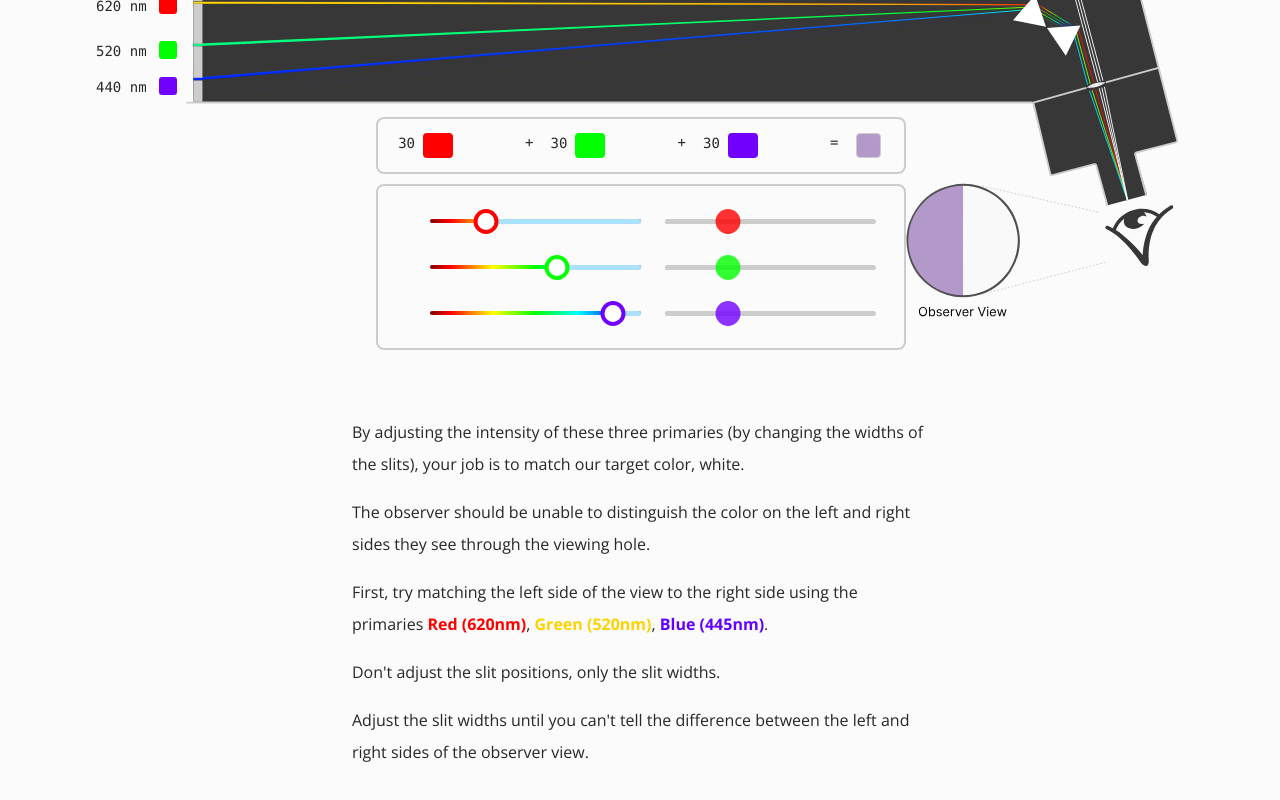
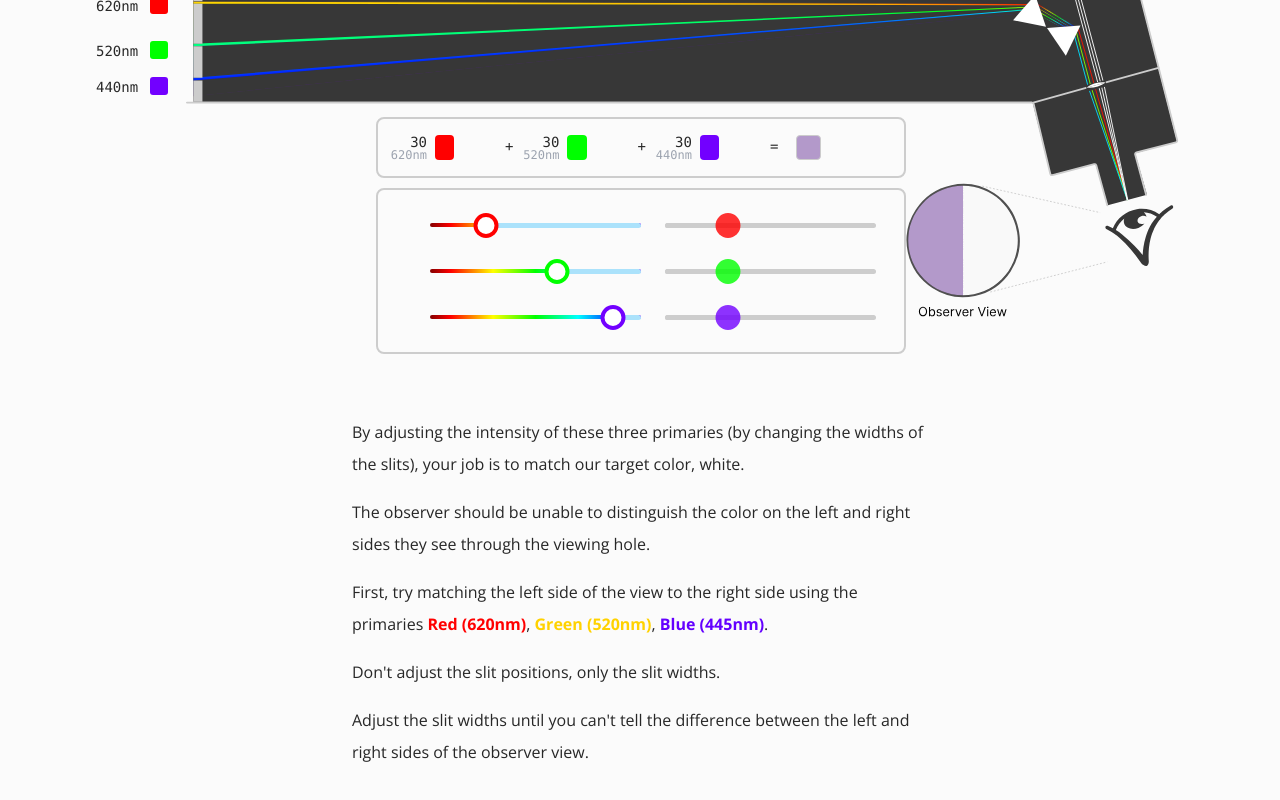
Before and after one commit to wandell/maxwell-color-experiment, a Next.js app: page / in a window 1280 px wide. Shown: the part 7640-8440 px from the top of the page. Built offline with nearby package versions, Linux system fonts and the light colour scheme; a web font is replaced by a local one.

Commit message:
Add nm to the color equation

```diff
--- a/src/app/components/ColorBox.tsx
+++ b/src/app/components/ColorBox.tsx
@@ -22,6 +22,10 @@ export default function ColorBox({
 }) {
   //   const maxWeight = getMaxWeight(colors); // Get the max weight to scale the bars
 
+  // This is a value for scaling to
+  const maxWidth = 64;
+  const scaleFactor = maxWidth / 100;
+
   return (
     <div
       style={{
@@ -29,7 +33,7 @@ export default function ColorBox({
         borderColor: "#CCCCCC",
         borderWidth: color == "rgb(255,255,255)" || border == true ? 1 : 0,
         height: 25,
-        width: weight,
+        width: weight * scaleFactor,
         borderRadius: 4,
       }}
     ></div>
--- a/src/app/components/ColorEquation.tsx
+++ b/src/app/components/ColorEquation.tsx
@@ -1,3 +1,4 @@
+import { nmToRGB } from "../helper/color-conversion";
 import { ColorRowData } from "../interfaces/color-row-interface";
 import ColorBox from "./ColorBox";
 
@@ -11,19 +12,19 @@ const getMaxWeight = (
 };
 
 export default function ColorEquation({
-  p1rgb,
+  p1nm,
   p1weight,
-  p2rgb,
+  p2nm,
   p2weight,
-  p3rgb,
+  p3nm,
   p3weight,
   targetrgb,
 }: {
-  p1rgb: number[];
+  p1nm: number;
   p1weight: number;
-  p2rgb: number[];
+  p2nm: number;
   p2weight: number;
-  p3rgb: number[];
+  p3nm: number;
   p3weight: number;
   targetrgb: number[];
 }) {
@@ -36,10 +37,15 @@ export default function ColorEquation({
           <tr className="pt-3 border-gray-200">
             {/* Render the color bar for slit 1 with width based on its weight */}
             <td>
-              <div className="flex gap-2 pt-2 pb-2 w-[140px]">
-                <div className="w-8 text-right">{p1weight}</div>
+              <div className="flex gap-2 pt-2 pb-2 w-[120px] items-center">
+                <div className="flex-col">
+                  <div className="w-11 text-right">{p1weight}</div>
+                  <div className="w-11 text-right text-xs text-gray-400 whitespace-nowrap mt-[-5px]">
+                    {p1nm}nm
+                  </div>
+                </div>
                 <ColorBox
-                  color={`rgb(${p1rgb.join(",")})`}
+                  color={`rgb(${nmToRGB(p1nm).join(",")})`}
                   weight={p1weight}
                   border={false}
                 />
@@ -48,15 +54,20 @@ export default function ColorEquation({
             {/* + Symbol */}
             <td>
               <div className="flex text-center gap-2 pt-2 pb-2 h-[43px]">
-                <p className="text-center">+</p>
+                <p className="text-center leading-[25px]">+</p>
               </div>
             </td>
             {/* Render the color bar for slit 2 with width based on its weight */}
             <td>
-              <div className="flex gap-2 pt-2 pb-2 w-[140px]">
-                <div className="w-8 text-right">{p2weight}</div>
+              <div className="flex gap-2 pt-2 pb-2 w-[120px] items-center">
+                <div className="flex-col">
+                  <div className="w-11 text-right">{p2weight}</div>
+                  <div className="w-11 text-right text-xs text-gray-400 whitespace-nowrap mt-[-5px]">
+                    {p2nm}nm
+                  </div>
+                </div>
                 <ColorBox
-                  color={`rgb(${p2rgb.join(",")})`}
+                  color={`rgb(${nmToRGB(p2nm).join(",")})`}
                   weight={p2weight}
                   border={false}
                 />
@@ -65,15 +76,20 @@ export default function ColorEquation({
             {/* + Symbol */}
             <td>
               <div className="flex text-center gap-2 pt-2 pb-2 h-[43px]">
-                <p className="text-center">+</p>
+                <p className="text-center leading-[25px]">+</p>
               </div>
             </td>
             {/* Render the color bar for slit 3 with width based on its weight */}
             <td>
-              <div className="flex gap-2 pt-2 pb-2 w-[140px]">
-                <div className="w-8 text-right">{p3weight}</div>
+              <div className="flex gap-2 pt-2 pb-2 w-[120px] items-center">
+                <div className="flex-col">
+                  <div className="w-11 text-right">{p3weight}</div>
+                  <div className="w-11 text-right text-xs text-gray-400 whitespace-nowrap mt-[-5px]">
+                    {p3nm}nm
+                  </div>
+                </div>
                 <ColorBox
-                  color={`rgb(${p3rgb.join(",")})`}
+                  color={`rgb(${nmToRGB(p3nm).join(",")})`}
                   weight={p3weight}
                   border={false}
                 />
@@ -82,7 +98,7 @@ export default function ColorEquation({
             {/* = Symbol */}
             <td>
               <div className="flex text-center gap-2 pt-2 pb-2 h-[43px]">
-                <p className="text-center">=</p>
+                <p className="text-center leading-[25px]">=</p>
               </div>
             </td>
             {/* Target Cell */}
@@ -90,7 +106,8 @@ export default function ColorEquation({
               <div className="flex gap-2 pt-2 pb-2 mr-4 ml-4">
                 <ColorBox
                   color={`rgb(${targetrgb.join(",")})`}
-                  weight={25}
+                  // Hack to get the target cell to render as a square
+                  weight={(25 * 100) / 64}
                   border={true}
                 />
               </div>
--- a/src/app/components/MatchingTable.tsx
+++ b/src/app/components/MatchingTable.tsx
@@ -44,8 +44,8 @@ export default function MatchingTable({ colors }: { colors: ColorRowData[] }) {
             {/* Render the color bar for slit 1 with width based on its weight */}
             <td>
               <div className="flex gap-2 pt-2 pb-2">
-                <div className="w-8">
-                  {colorRow.slit1.weight == 0 ? " " : colorRow.slit1.weight}
+                <div className="w-12 text-xs">
+                  {colorRow.slit1.weight == 0 ? " " : colorRow.slit1.nm} nm
                 </div>
                 <ColorBox
                   color={`rgb(${colorRow.slit1.rgbColor.join(",")})`}
@@ -64,8 +64,8 @@ export default function MatchingTable({ colors }: { colors: ColorRowData[] }) {
             <td>
               <div className="flex flex-col gap-1 pt-2 pb-2">
                 <div className="flex">
-                  <div className="w-8 mr-2">
-                    {colorRow.slit2.weight == 0 ? " " : colorRow.slit2.weight}
+                  <div className="w-12 mr-2 text-xs">
+                    {colorRow.slit2.weight == 0 ? " " : colorRow.slit2.nm} nm
                   </div>
                   <ColorBox
                     color={`rgb(${colorRow.slit2.rgbColor.join(",")})`}
@@ -85,8 +85,8 @@ export default function MatchingTable({ colors }: { colors: ColorRowData[] }) {
             {/* Render the color bar for slit 3 with width based on its weight */}
             <td>
               <div className="flex gap-2 pt-2 pb-2">
-                <div className="w-8">
-                  {colorRow.slit3.weight == 0 ? " " : colorRow.slit3.weight}
+                <div className="w-12 text-xs">
+                  {colorRow.slit3.weight == 0 ? " " : colorRow.slit3.nm} nm
                 </div>
                 <ColorBox
                   color={`rgb(${colorRow.slit3.rgbColor.join(",")})`}
--- a/src/app/components/MaxwellApparatusNew.tsx
+++ b/src/app/components/MaxwellApparatusNew.tsx
@@ -104,7 +104,7 @@ export default function MaxwellApparatusNew({
                 top: computeTextPosition(slit1Pos),
               }}
             >
-              <p className="whitespace-nowrap">{`${slit1Pos} nm`}</p>
+              <p className="whitespace-nowrap">{`${slit1Pos}nm`}</p>
               <div
                 className=""
                 style={{
@@ -121,7 +121,7 @@ export default function MaxwellApparatusNew({
                 top: computeTextPosition(slit2Pos),
               }}
             >
-              <p className="whitespace-nowrap">{`${slit2Pos} nm`}</p>
+              <p className="whitespace-nowrap">{`${slit2Pos}nm`}</p>
               <div
                 className=""
                 style={{
@@ -138,7 +138,7 @@ export default function MaxwellApparatusNew({
                 top: computeTextPosition(slit3Pos),
               }}
             >
-              <p className="whitespace-nowrap">{`${slit3Pos} nm`}</p>
+              <p className="whitespace-nowrap">{`${slit3Pos}nm`}</p>
               <div
                 className=""
                 style={{
@@ -645,11 +645,11 @@ export default function MaxwellApparatusNew({
       <div className="relative mt-5 w-[530px] m-auto xl:m-0 xl:top-[-200px] xl:left-[280px]">
         {" "}
         <ColorEquation
-          p1rgb={nmToRGB(slit1Pos)}
+          p1nm={slit1Pos}
           p1weight={slit1Size}
-          p2rgb={nmToRGB(slit2Pos)}
+          p2nm={slit2Pos}
           p2weight={slit2Size}
-          p3rgb={nmToRGB(slit3Pos)}
+          p3nm={slit3Pos}
           p3weight={slit3Size}
           targetrgb={observerColor}
         />
```
